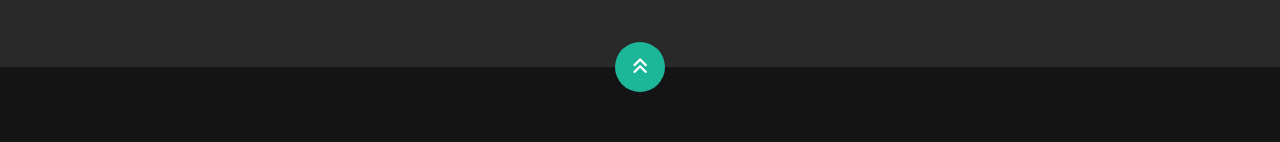
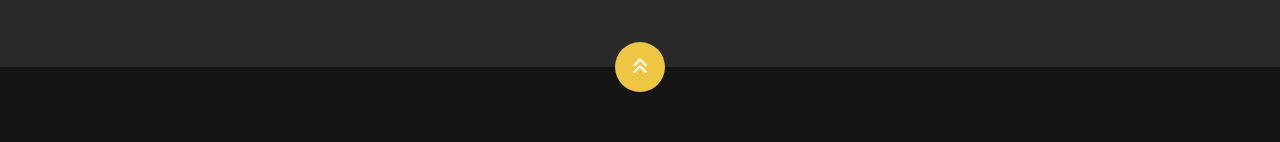
Before and after one commit to Nat0EZK/portafolio, a plain HTML site: page index.html in a window 1280 px wide. Shown: the part 3082-3224 px from the top of the page. Drawn offline with nearby package versions, Linux system fonts and the light colour scheme.

Commit message:
Update estilo.css

```diff
--- a/estilo.css
+++ b/estilo.css
@@ -529,7 +529,7 @@ footer .arriba{
     display: block;
     width: 50px;
     height: 50px;
-    background-color: #1CB698;
+    background-color: #eec643;
     color: #fff;
     position: absolute;
     left: 50%;
```
